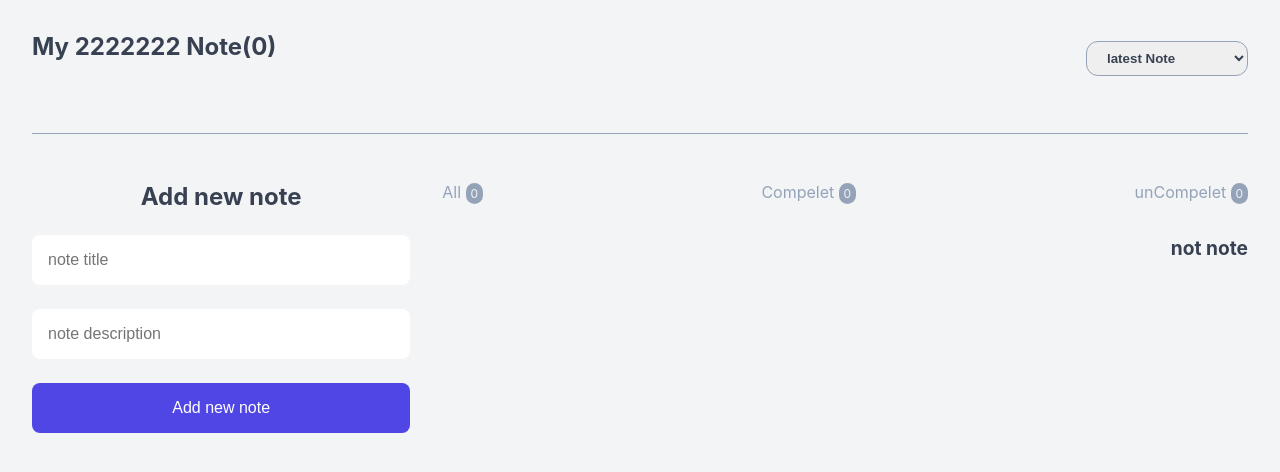
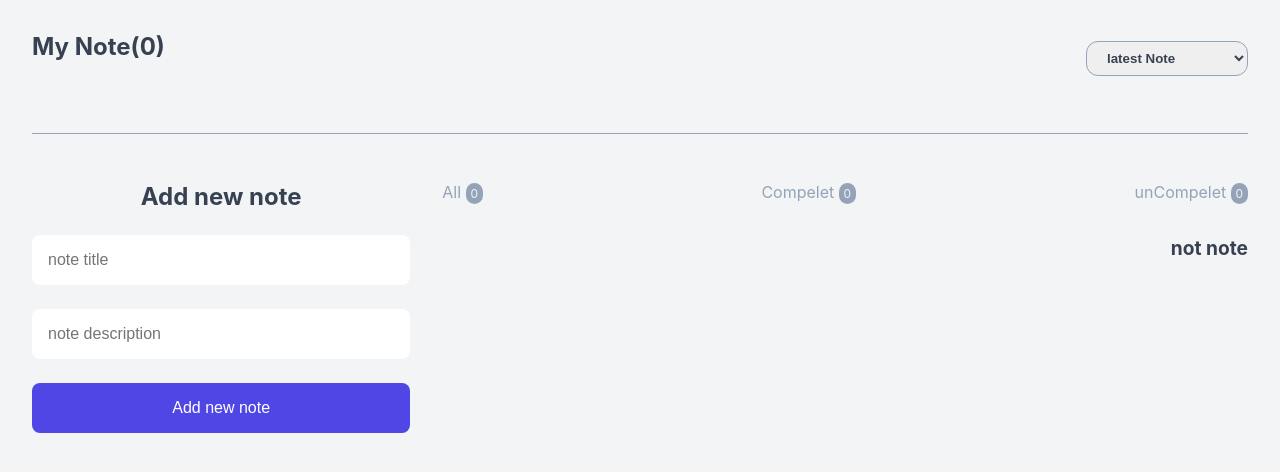
Before and after one commit to poriansh/Note-app-React-js, a React (Vite) app: page / in a window 1280 px wide. Shown: the top 472 px of the page. Built offline with nearby package versions, Linux system fonts and the light colour scheme.

Commit message:
fix: remove placeholder text from Noteheader title

```diff
--- a/src/components/Noteheader.tsx
+++ b/src/components/Noteheader.tsx
@@ -11,7 +11,7 @@ function Noteheader({ setsortby, sortby } : NoteheaderProps) {
 
   return (
     <div className="note-header">
-      <h2>My 2222222 Note({notes.length})</h2>
+      <h2>My  Note({notes.length})</h2>
       <select value={sortby} onChange={(e) => setsortby(e.target.value)}>
         <option value="latest">latest Note</option>
         <option value="earliest">earliest Note</option>
```
